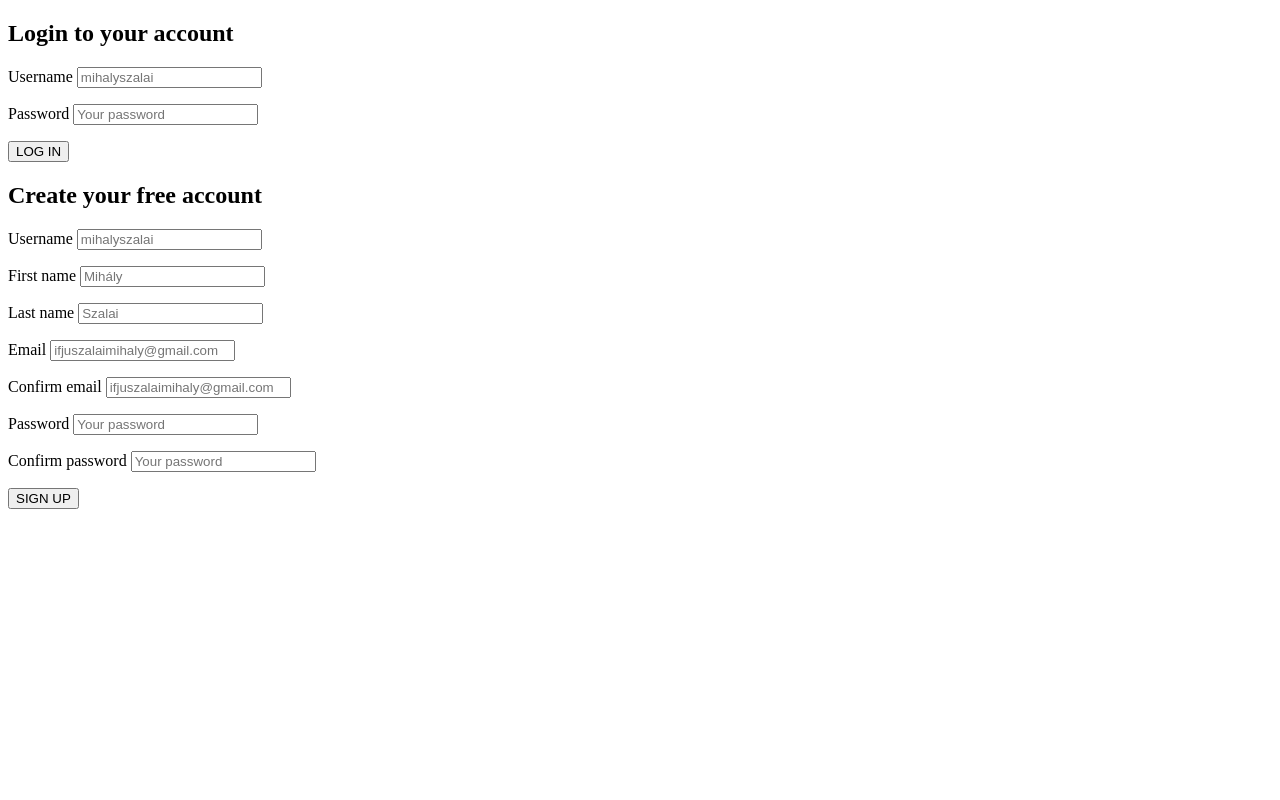
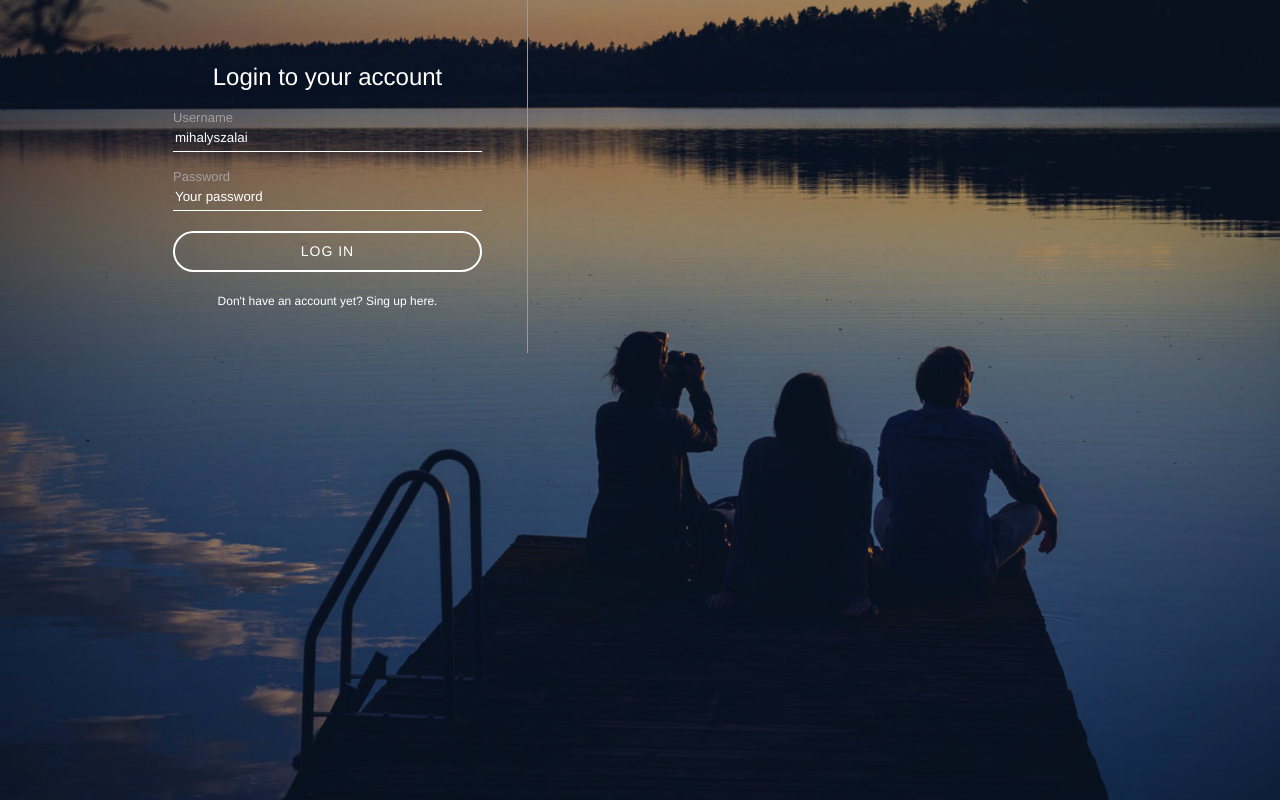
Before and after one commit to ifjuszalaimihaly/spotify-clone, a PHP site: page /register.php in a window 1280 px wide. Run offline with PHP 8.4, Linux system fonts and the light colour scheme; some libraries are stand-ins or nearby versions.

Commit message:
styled login and register forms

```diff
--- /dev/null
+++ b/assets/css/register.css
@@ -0,0 +1,118 @@
+html,
+body{
+    padding: 0;
+    margin: 0;
+    height: 100%;
+}
+
+#background {
+    background-color: #000;
+    background-image: url("../images/bg.jpg");
+    background-position: center;
+    background-size: cover;
+    display: table;
+    height: 100%;
+    width: 100%;
+}
+
+#loginContainer * {
+    color: #fff;
+    font-family: 'Helvetica Neue', 'Helvetica', 'Arial', sans-serif;
+    font-weight: normal;
+    line-height: 1em;
+    box-sizing: border-box;
+}
+
+#loginContainer {
+    width: 80%;
+    margin: 0 auto;
+    position: relative;
+    max-width: 1024px;
+}
+
+#inputContainer {
+    width: 400px;
+    padding: 45px;
+    float: left;
+    border-right: 1px solid #999;
+}
+
+#inputContainer h2 {
+    text-align: center;
+}
+
+#inputContainer input[type="text"],
+#inputContainer input[type="email"],
+#inputContainer input[type="password"]
+{
+    display: block;
+    background-color: transparent;
+    border: 0;
+    border-bottom: 1px solid #fff;
+    height: 27px;
+    line-height: 27px;
+    width: 100%;
+}
+
+
+
+/*placeholder color*/
+::-webkit-input-placeholder { /* WebKit, Blink, Edge */
+    color:    #fff;
+}
+:-moz-placeholder { /* Mozilla Firefox 4 to 18 */
+    color:    #fff;
+    opacity:  1;
+}
+::-moz-placeholder { /* Mozilla Firefox 19+ */
+    color:    #fff;
+    opacity:  1;
+}
+:-ms-input-placeholder { /* Internet Explorer 10-11 */
+    color:    #fff;
+}
+::-ms-input-placeholder { /* Microsoft Edge */
+    color:    #fff;
+}
+
+::placeholder { /* Most modern browsers support this now. */
+    color:    #fff;
+}
+
+#inputContainer label {
+    color: #a0a0a0;
+    font-size: 13px;
+    margin-top: 15px;
+}
+
+#inputContainer button{
+    background-color: transparent;
+    border: 2px solid #fff;
+    border-radius: 250px;
+    color: #fff;
+    display: block;
+    font-size: 14px;
+    letter-spacing: 1px;
+    margin: 20px auto;
+    height: 41px;
+    width: 100%;
+}
+
+#inputContainer button:hover{
+    cursor: pointer;
+}
+
+.hasAccountText {
+    text-align: center;
+}
+
+.hasAccountText span {
+    font-weight: bold;
+    font-size: 12px;
+    margin: 0 auto
+}
+
+#registerForm,
+#loginForm {
+    display: none;
+}
--- /dev/null
+++ b/assets/js/register.js
@@ -0,0 +1,12 @@
+$(document).ready(function() {
+
+    $("#hideLogin").click(function() {
+        $("#loginForm").hide();
+        $("#registerForm").show();
+    });
+
+    $("#hideRegister").click(function() {
+        $("#loginForm").show();
+        $("#registerForm").hide();
+    });
+});
--- a/register.php
+++ b/register.php
@@ -17,8 +17,28 @@ include('includes/handlers/login-handler.php');
 <html>
 <head>
 	<title>Welcome to Slotify!</title>
+    <link rel="stylesheet" type="text/css" href="assets/css/register.css">
+    <script src="https://ajax.googleapis.com/ajax/libs/jquery/3.2.1/jquery.min.js"></script>
+    <script src="assets/js/register.js"></script>
 </head>
 <body>
+<?php if(isset($_POST['registerButton'])) : ?>
+    <script>
+	    $(document).ready(function() {
+		    $("#loginForm").hide();
+			$("#registerForm").show();
+        });
+    </script>
+<?php else: ?>
+    <script>
+        $(document).ready(function() {
+			$("#loginForm").show();
+			$("#registerForm").hide();
+		});
+	</script>
+<?php endif; ?>
+    <div id="background">
+        <div id="loginContainer">
             <div id="inputContainer">
                  <form id="loginForm" action="register.php" method="POST">
                     <h2>
@@ -29,13 +49,23 @@ include('includes/handlers/login-handler.php');
                             <span class="errorMessage"><?=  $error ?></span>
                         <?php endforeach; ?>
                         <label for="loginUsername">Username</label>
-		 		<input id="loginUsername" name="loginUsername" type="text" placeholder="mihalyszalai" required>
+                        <input id="loginUsername"
+                               name="loginUsername"
+                               type="text"
+                               autocomplete="off"
+                               placeholder="mihalyszalai"
+                               required>
                     </p>
                     <p>
                         <label for="loginPassword">Password</label>
                         <input id="loginPassword" name="loginPassword" type="password" placeholder="Your password" required>
                     </p>
                     <button type="submit" name="loginButton">LOG IN</button>
+                    <div class="hasAccountText">
+                       <span id="hideLogin">
+                        Don't have an account yet? Sing up here.
+                       </span>
+                    </div>
                  </form>
 
                  <form id="registerForm" action="register.php" method="POST">
@@ -50,6 +80,7 @@ include('includes/handlers/login-handler.php');
                         <input id="username" name="username"
                                type="text"
                                placeholder="mihalyszalai"
+                               autocomplete="off"
                                <?php if(isset($username)): ?>
                                    value="<?=  $username ?>"
                                <?php endif; ?>
@@ -63,6 +94,7 @@ include('includes/handlers/login-handler.php');
                         <input id="firstName"
                                name="firstName"
                                type="text"
+                               autocomplete="off"
                                placeholder="Mihály"
                                <?php if(isset($firstName)): ?>
                                    value="<?=  $firstName ?>"
@@ -77,6 +109,7 @@ include('includes/handlers/login-handler.php');
                         <input id="lastName"
                                name="lastName"
                                type="text"
+                               autocomplete="off"
                                placeholder="Szalai"
                                <?php if(isset($lastName)): ?>
                                    value="<?=  $lastName ?>"
@@ -91,6 +124,7 @@ include('includes/handlers/login-handler.php');
                         <input id="email"
                                name="email"
                                type="email"
+                               autocomplete="off"
                                placeholder="ifjuszalaimihaly@gmail.com"
                                <?php if(isset($email)): ?>
                                    value="<?=  $email ?>"
@@ -102,6 +136,7 @@ include('includes/handlers/login-handler.php');
                         <input id="email2"
                                name="email2"
                                type="email"
+                               autocomplete="off"
                                placeholder="ifjuszalaimihaly@gmail.com"
                                <?php if(isset($email2)): ?>
                                    value="<?=  $email2 ?>"
@@ -134,7 +169,14 @@ include('includes/handlers/login-handler.php');
                                required>
                     </p>
                     <button type="submit" name="registerButton">SIGN UP</button>
+                     <div class="hasAccountText">
+                       <span id="hideRegister">
+                            Already have an account? Login here.
+                       </span>
+                     </div>
                  </form>
+            </div>
+        </div>
     </div>
 </body>
 </html>
```
Also changed, not shown: assets/images/bg.jpg (added). Lines whose indentation alone changed are shown as unchanged.
